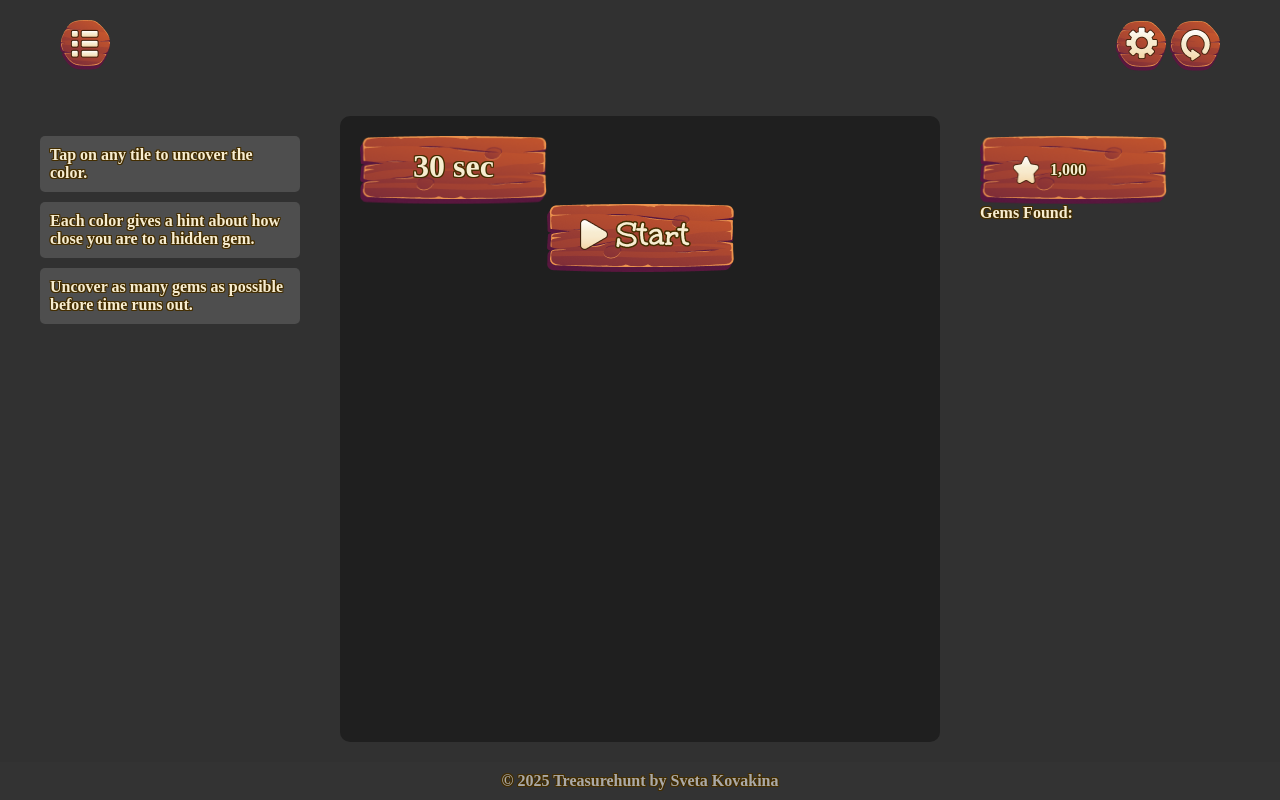
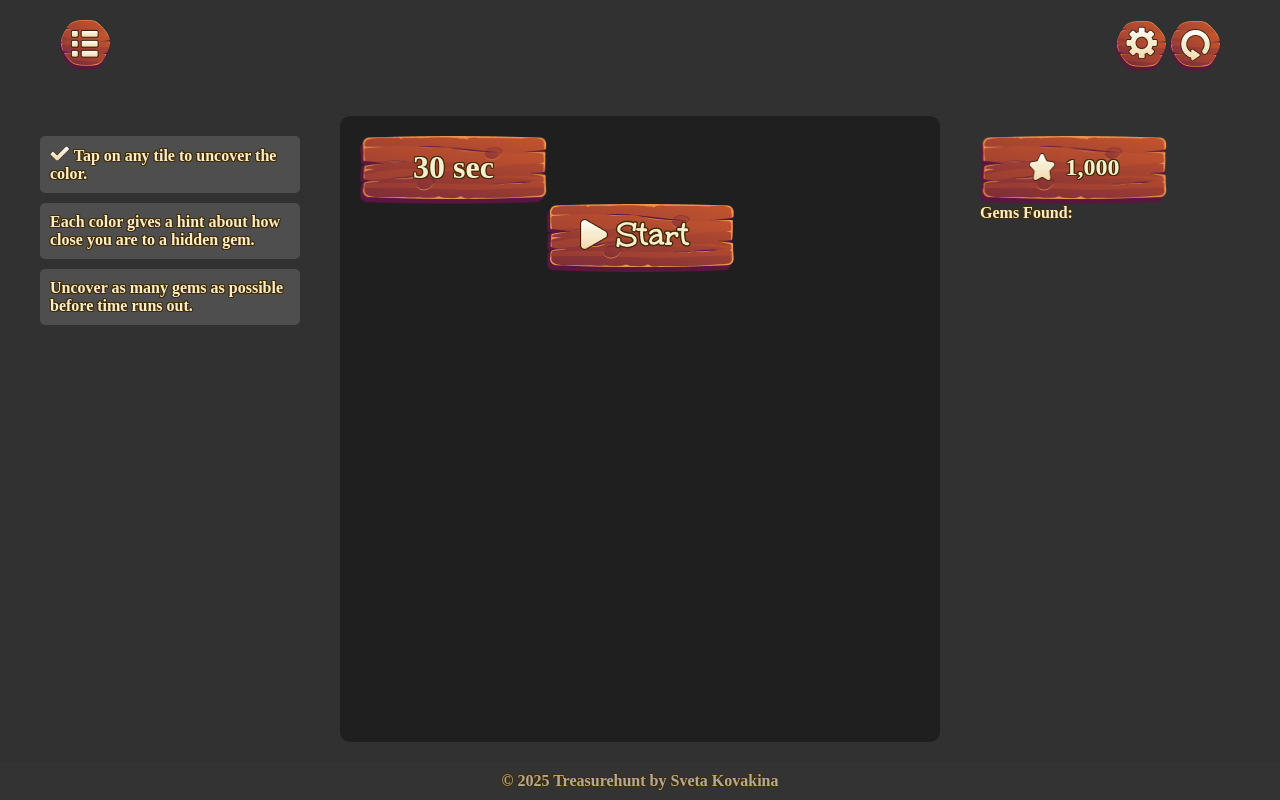
Before and after one commit to skovakina/treasure-hunt, a plain HTML site: page index.html in a window 1280 px wide. Drawn offline with Linux system fonts and the light colour scheme; a web font is replaced by a local one.

Commit message:
style: score board

```diff
--- a/index.html
+++ b/index.html
@@ -38,9 +38,12 @@
     <!-- Main Content -->
     <main>
       <!-- Left Column: Instructions -->
-      <section class="left-column">
+      <section class="left-column rules">
         <ul>
-          <li>Tap on any tile to uncover the color.</li>
+          <li>
+            <img src="./assets/icons/icon-check.png" alt="Info" />
+            Tap on any tile to uncover the color.
+          </li>
           <li>
             Each color gives a hint about how close you are to a hidden gem.
           </li>
@@ -50,7 +53,7 @@
 
       <!-- Center Column: Game Grid -->
       <section class="center-column">
-        <div class="timer">
+        <div class="timer board-medium">
           <p>30 <span>sec</span></p>
         </div>
         <button class="start-btn">
@@ -63,7 +66,7 @@
 
       <!-- Right Column: Score and Gem Info -->
       <section class="right-column">
-        <div class="score">
+        <div class="score board-medium">
           <img src="./assets/icons/icon-star.png" alt="Start" />
           <p class="score-value">1,000</p>
         </div>
--- a/style.css
+++ b/style.css
@@ -2,15 +2,15 @@
   margin: 0;
   padding: 0;
   box-sizing: border-box;
+  font-size: 1rem;
+  font-family: "Unkempt", serif;
+  font-weight: 700;
 }
 
 body {
-  font-family: "Unkempt", serif;
   text-shadow: -1px -1px 0 #442e00, 1px -1px 0 #442e00, -1px 1px 0 #442e00,
     1px 1px 0 #442e00, 0px -1px 0 #442e00, 0px 1px 0 #442e00, -1px 0px 0 #442e00,
     1px 0px 0 #442e00;
-
-  font-weight: 700;
   font-style: normal;
   background-color: #313131;
   color: #f7edd1;
@@ -85,18 +85,23 @@ main {
   background-color: #1f1f1f;
 }
 
-.timer {
+.board-medium {
   background-image: url("./assets/components/board-medium.png");
   background-size: cover;
   display: flex;
   justify-content: center;
+  align-items: center;
   width: 187px;
   height: 68px;
-  font-size: 2rem;
+  padding-bottom: 6px;
 }
 
-.timer p {
-  padding-top: 12px;
+.timer {
+}
+
+.timer p,
+span {
+  font-size: 2rem;
 }
 
 .game-board {
@@ -108,15 +113,12 @@ main {
 
 /* Right Column */
 .score {
-  background-image: url("./assets/components/board-medium.png");
-  background-size: cover;
-  box-sizing: border-box;
-  width: 187px;
-  height: 68px;
-  display: flex;
-  padding-left: 32px;
-  align-items: center;
+  font-size: 2rem;
   gap: 10px;
+}
+
+.score p {
+  font-size: 1.5rem;
 }
 
 .score img {
```
Also changed, not shown: assets/icons/icon-check.png (added).
